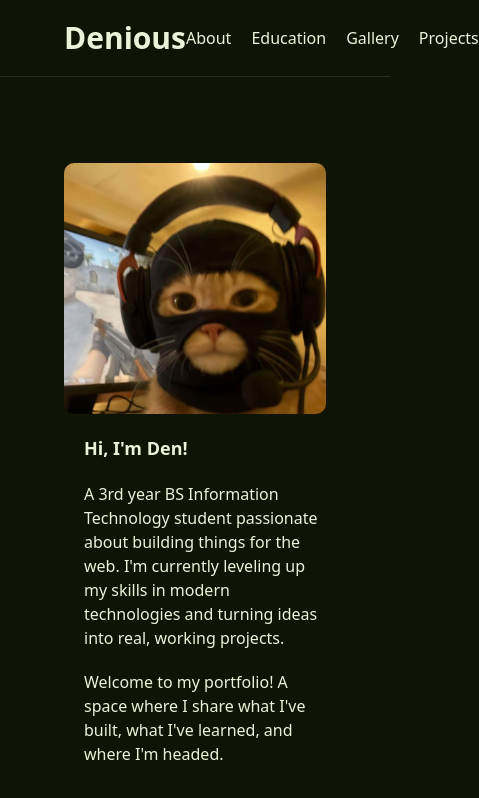
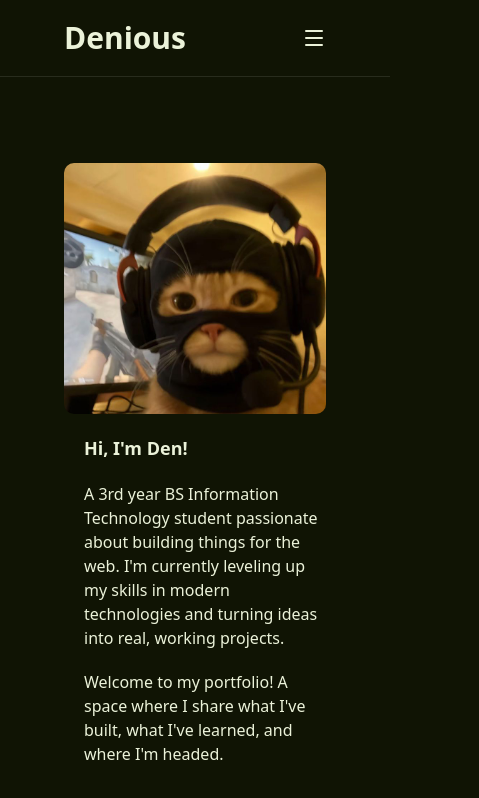
Before and after one commit to LourdenB15/portfolio, a Next.js app: page / in a window 390 px wide. Shown: the top 798 px of the page, 479 px wide, since content can reach past the window. Built offline with nearby package versions, Linux system fonts and the light colour scheme.

Commit message:
Add hamburger menu for mobile view

```diff
--- a/components/common/Header.tsx
+++ b/components/common/Header.tsx
@@ -1,17 +1,41 @@
+"use client";
+
 import Link from "next/link";
+import { useState } from "react";
+import { Menu, X } from "lucide-react";
 
 export default function Header() {
+    const [open, setOpen] = useState(false);
+
     return (
         <header>
             <nav className="flex justify-between px-16 py-5 border-b border-[#282C1D]">
                 <Link className="text-3xl font-bold" href="/">Denious</Link>
-                <div className="flex gap-5 items-center">
+
+                <div className="hidden sm:flex gap-5 items-center">
                     <Link href="/">About</Link>
                     <Link href="/education">Education</Link>
                     <div>Gallery</div>
                     <div>Projects</div>
                 </div>
+
+                <button
+                    className="sm:hidden flex items-center cursor-pointer"
+                    onClick={() => setOpen((prev) => !prev)}
+                    aria-label="Toggle menu"
+                >
+                    {open ? <X size={24} /> : <Menu size={24} />}
+                </button>
             </nav>
+
+            {open && (
+                <div className="sm:hidden flex flex-col px-16 py-4 gap-4 border-b border-[#282C1D]">
+                    <Link href="/" onClick={() => setOpen(false)}>About</Link>
+                    <Link href="/education" onClick={() => setOpen(false)}>Education</Link>
+                    <div>Gallery</div>
+                    <div>Projects</div>
+                </div>
+            )}
         </header>
-    )
+    );
 }
```
